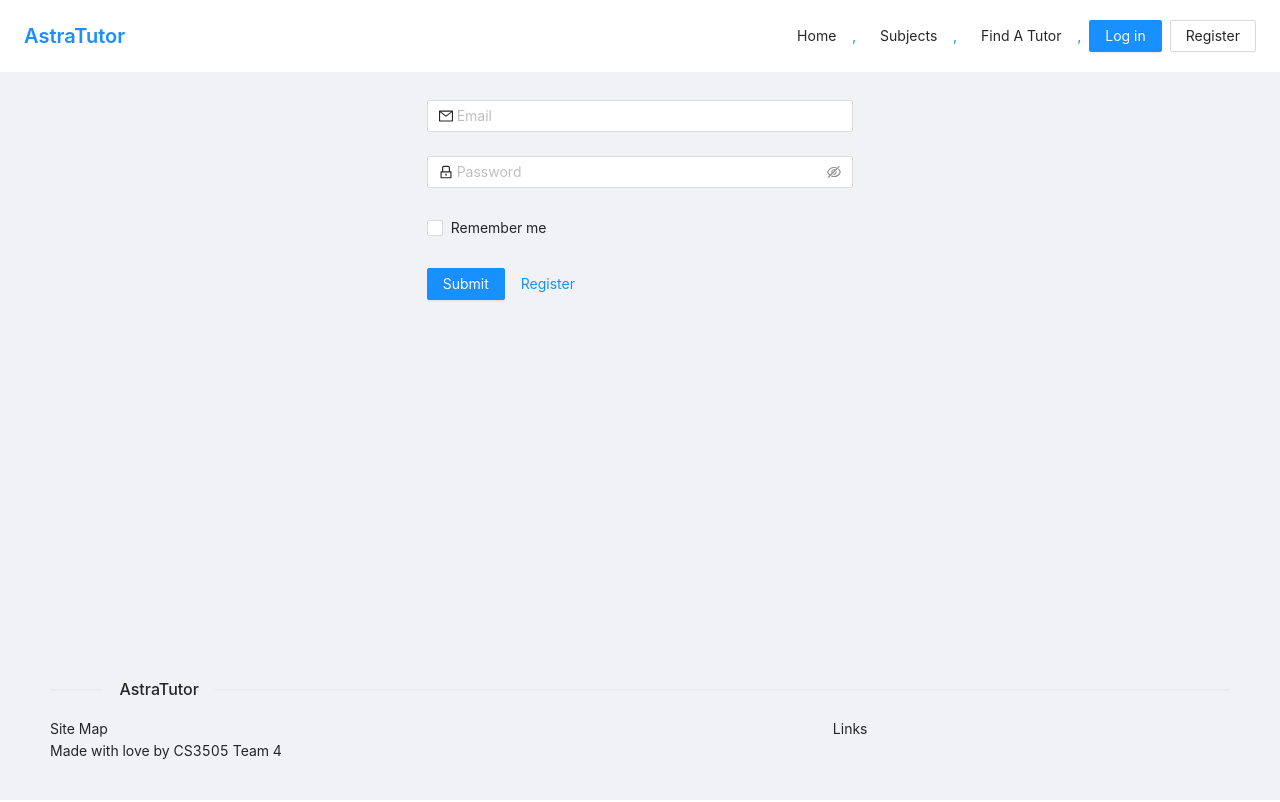
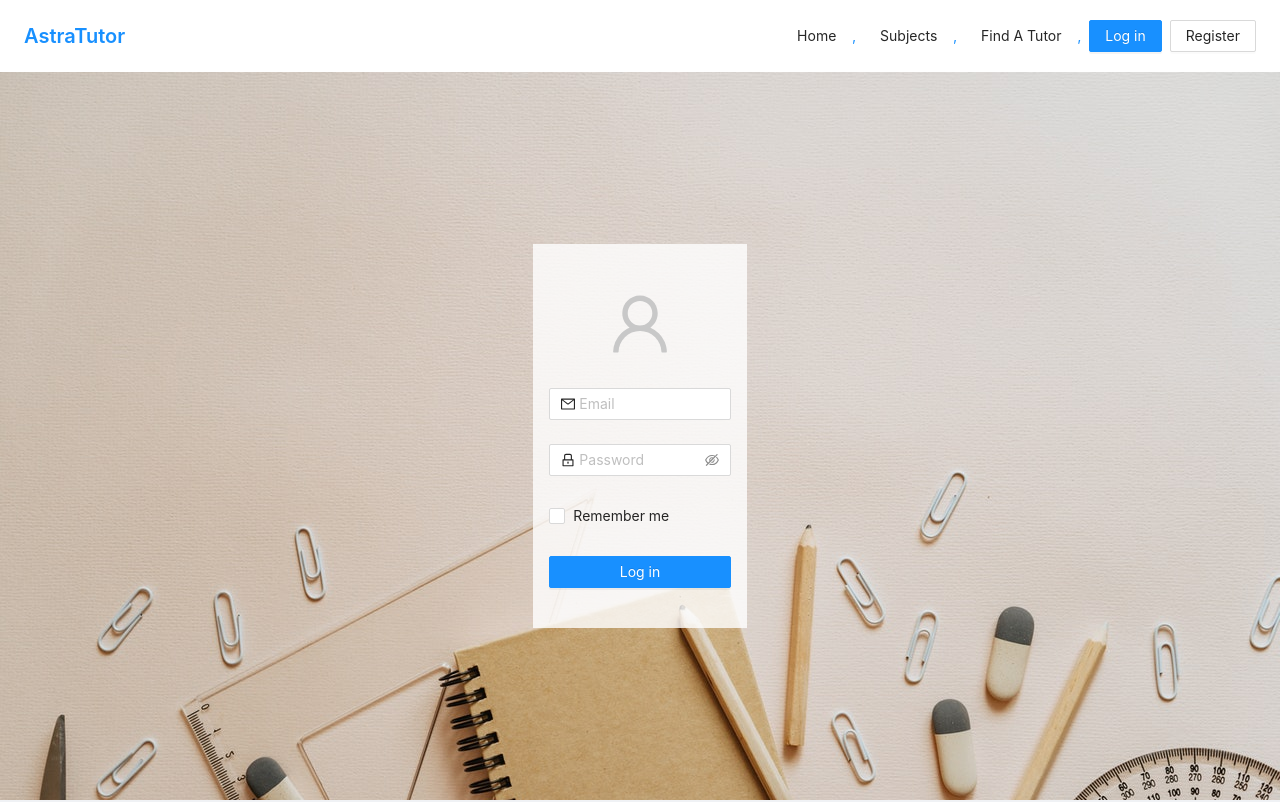
Before and after one commit to cs3305-team-4/astratutor, a React (Create React App) app in the folder ui/: page /login in a window 1280 px wide. Shown: the top 802 px of the page. Built offline with nearby package versions, Linux system fonts and the light colour scheme.

Commit message:
cleaned up login and register forms

```diff
--- a/ui/src/views/Login.tsx
+++ b/ui/src/views/Login.tsx
@@ -14,14 +14,21 @@ import {
 } from "antd";
 import {
   LockOutlined,
-  MailOutlined
+  MailOutlined,
+  UserOutlined
 } from "@ant-design/icons";
+
+import DeskImg from "../assets/stock/desk-medium.jpg"
 
 const { Title, Paragraph, Text, Link } = Typography;
 const { Header, Footer, Sider, Content } = Layout;
 
+
+
 const StyledLayout = styled(Layout)`
-  padding: 2em 0;
+  height: calc(100vh - 72px);
+  background-image: url(${DeskImg});
+  background-size: cover;
 `;
 
 const Login: React.FunctionComponent = () => {
@@ -32,8 +39,15 @@ const Login: React.FunctionComponent = () => {
 
   return (
     <StyledLayout>
-      <Row justify="center">
-        <Col span={8}>
+      <Content>
+        <Row
+          style={{height: "calc(100vh - 72px)"}}
+          align="middle"
+          justify="center"
+        >
+          <Col md={10} sm={6} xs={0}/>
+          <Col md={4} sm={10} xs={24} style={{padding: "1rem", backgroundColor: "rgba(255,255,255,0.8)"}}>
+            <UserOutlined style={{ display: "block", margin: "0 auto", fontSize: "4rem", padding: "2rem", color: "rgb(200,200,200)"}} />
             <Form
               layout="vertical"
               name="login"
@@ -64,16 +78,15 @@ const Login: React.FunctionComponent = () => {
                 <Checkbox>Remember me</Checkbox>
               </Form.Item>
               <Form.Item>
-              <Button type="primary" htmlType="submit">
-                Submit
-              </Button>
-              <Button type="link" href="/register">
-                Register
+                <Button style={{width: "100%"}} type="primary" htmlType="submit">
+                  Log in
                 </Button>
               </Form.Item>
             </Form>
           </Col>
+          <Col md={10} sm={6} xs={0}/>
         </Row>
+      </Content>
     </StyledLayout>
   )
 }
--- a/ui/src/views/Register.tsx
+++ b/ui/src/views/Register.tsx
@@ -16,14 +16,19 @@ import {
 } from "antd";
 import {
   LockOutlined,
-  MailOutlined
+  MailOutlined,
+  UserAddOutlined,
 } from "@ant-design/icons";
+
+import DeskImg from "../assets/stock/desk-medium.jpg"
 
 const { Title, Paragraph, Text, Link } = Typography;
 const { Header, Footer, Sider, Content } = Layout;
 
 const StyledLayout = styled(Layout)`
-  padding: 2em 0;
+  height: calc(100vh - 72px);
+  background-image: url(${DeskImg});
+  background-size: cover;
 `;
 
 type RegisterState = {
@@ -107,6 +112,7 @@ const Register: React.FunctionComponent = () => {
           </Checkbox>
         </Form.Item>
       );
+
       if (state.under16) {
         items.push(
           <Form.Item
@@ -137,8 +143,14 @@ const Register: React.FunctionComponent = () => {
 
   return (
     <StyledLayout>
-      <Row justify="center">
-        <Col span={8}>
+      <Row
+          style={{height: "calc(100vh - 72px)"}}
+          align="middle"
+          justify="center"
+      >
+        <Col md={10} sm={6} xs={0}/>
+        <Col md={4} sm={10} xs={24} style={{padding: "1rem", backgroundColor: "rgba(255,255,255,0.8)"}}>
+          <UserAddOutlined style={{ display: "block", margin: "0 auto", fontSize: "4rem", padding: "2rem", color: "rgb(200,200,200)"}} />
           <Form
             onFinish={onSubmit}
           >
@@ -164,11 +176,13 @@ const Register: React.FunctionComponent = () => {
             {FormItems()}
 
             <Form.Item>
-              <Button type="primary" htmlType="submit">Register</Button>
-              <Button type="link" href="/login">Log in</Button>
+              <Button style={{width: "100%"}} type="primary" htmlType="submit">
+                Register
+              </Button>
             </Form.Item>
           </Form>
         </Col>
+        <Col md={10} sm={6} xs={0}/>
       </Row>
     </StyledLayout>
   );
```
Also changed, not shown: ui/src/assets/stock/desk-medium.jpg (added), 1 other file (tests, documents, lock files or other folders). Lines whose indentation alone changed are shown as unchanged.
